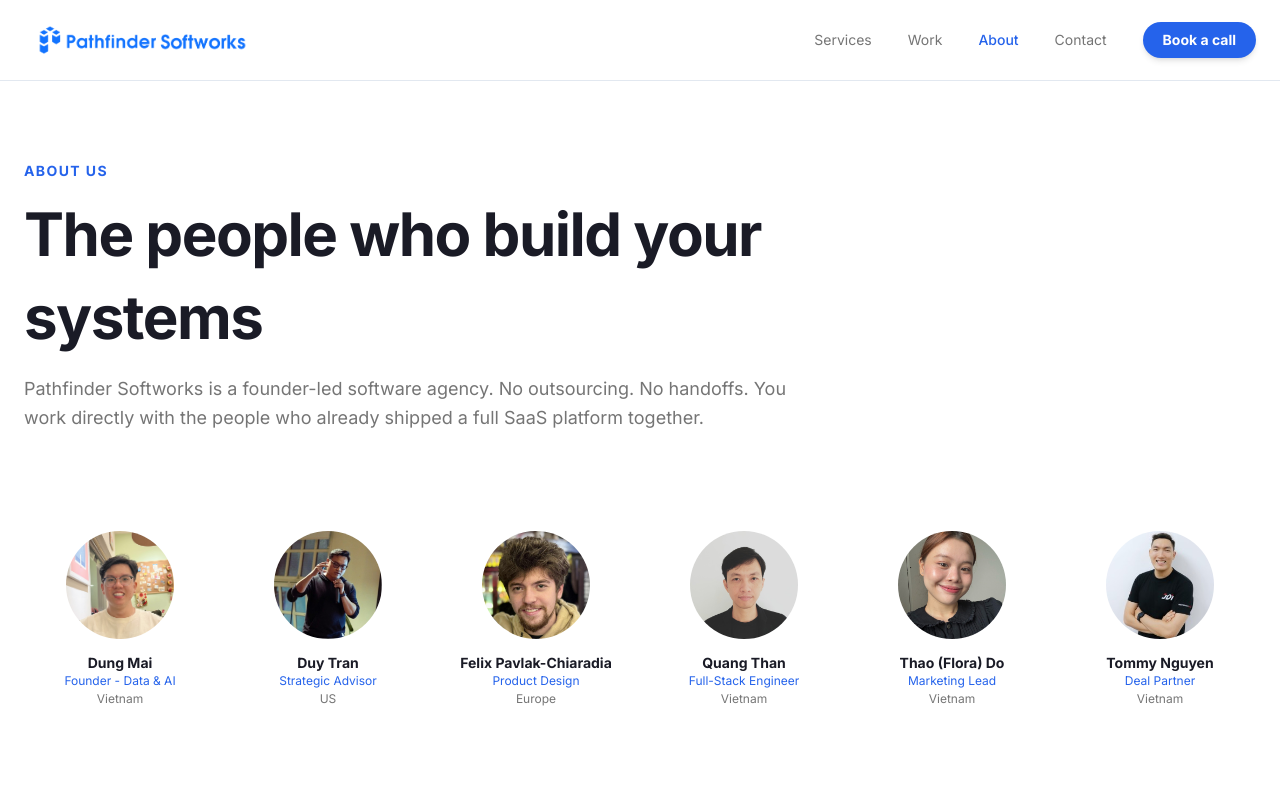
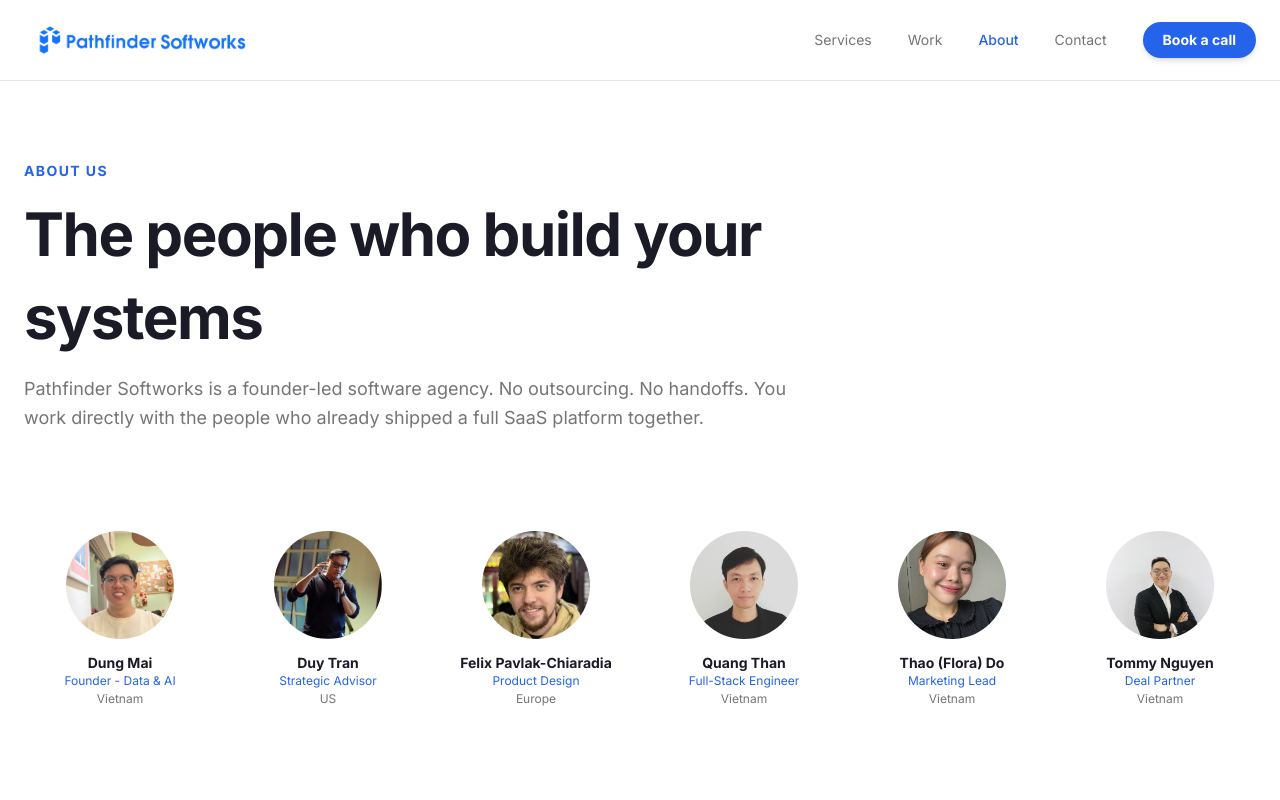
Before and after one commit to maiduydung/pathfinder-softworks, a SvelteKit app: page /about in a window 1280 px wide. Shown: the top 800 px of the page. Built offline with nearby package versions, Linux system fonts and the light colour scheme.

Commit message:
Update Tommy pic

```diff
--- a/src/lib/data/team.ts
+++ b/src/lib/data/team.ts
@@ -15,6 +15,7 @@ export interface TeamMember {
 	intro: string;
 	description: string[];
 	image: string;
+	imagePosition?: string;
 	location: TeamLocation;
 }
 
@@ -119,7 +120,8 @@ export const team: TeamMember[] = [
 			"At Capital JDI, he sources deals across Southeast Asia, performs due diligence, and supports portfolio companies post-investment. He has contributed to seed investments in Gignite AI, Alpha Story, and Buildbob AI, and regularly judges startup competitions including Venture Star, Tech Planter, and Future Maker.",
 			"Outside VC, he serves as COO at Roscommon Systems, an AI accessibility company building screen readers for vision-impaired users. At Pathfinder, he is the connector: he knows who needs what, and makes the introduction happen.",
 		],
-		image: "/tommy_avatar.jpeg",
+		image: "/tommy_avatar.jpg",
+		imagePosition: "center 55%",
 		location: { city: "Ho Chi Minh City", country: "Vietnam", timezone: "GMT+7" },
 	},
 ];
--- a/src/routes/about/+page.svelte
+++ b/src/routes/about/+page.svelte
@@ -79,6 +79,7 @@
 							src={member.image}
 							alt={member.name}
 							class="h-full w-full object-cover"
+							style={member.imagePosition ? `object-position: ${member.imagePosition}` : undefined}
 						/>
 					</div>
 					<h3
--- a/src/routes/team/[slug]/+page.svelte
+++ b/src/routes/team/[slug]/+page.svelte
@@ -46,6 +46,7 @@
 				src={member.image}
 				alt={member.name}
 				class="h-40 w-40 rounded-2xl border-4 border-white object-cover shadow-md lg:h-56 lg:w-56"
+				style={member.imagePosition ? `object-position: ${member.imagePosition}` : undefined}
 			/>
 			<div class="mt-4 text-center">
 				<p
@@ -128,6 +129,7 @@
 							src={other.image}
 							alt={other.name}
 							class="h-full w-full object-cover"
+							style={other.imagePosition ? `object-position: ${other.imagePosition}` : undefined}
 						/>
 					</div>
 					<h3
```
Also changed, not shown: static/tommy_avatar.jpeg (deleted), static/tommy_avatar.jpg (added).
